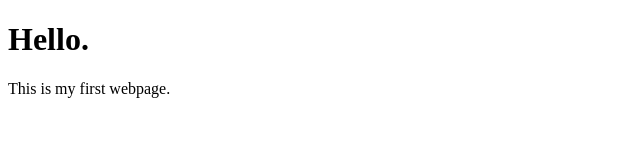
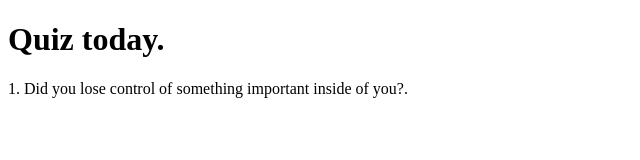
Before and after one commit to anotebookican/website, a plain HTML site: page index.html in a window 1280 px wide. Shown: the whole page, without its empty margins (0-640 px from the left). Drawn offline with Linux system fonts and the light colour scheme.

Commit message:
Update index.html

```diff
--- a/index.html
+++ b/index.html
@@ -4,7 +4,7 @@
     <title>My Website</title>
 </head>
 <body>
-    <h1>Hello.</h1>
-    <p>This is my first webpage.</p>
+    <h1>Quiz today.</h1>
+    <p>1. Did you lose control of something important inside of you?.</p>
 </body>
 </html>
```
